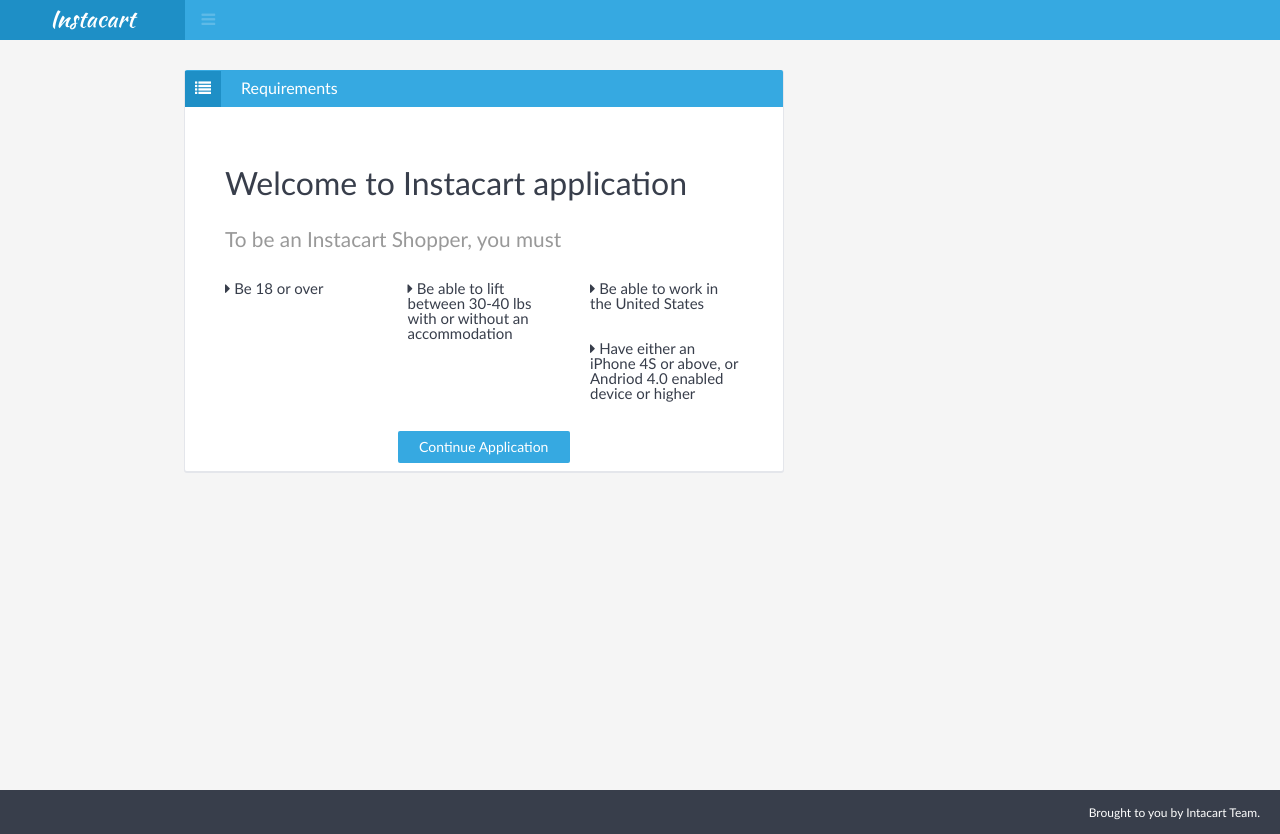
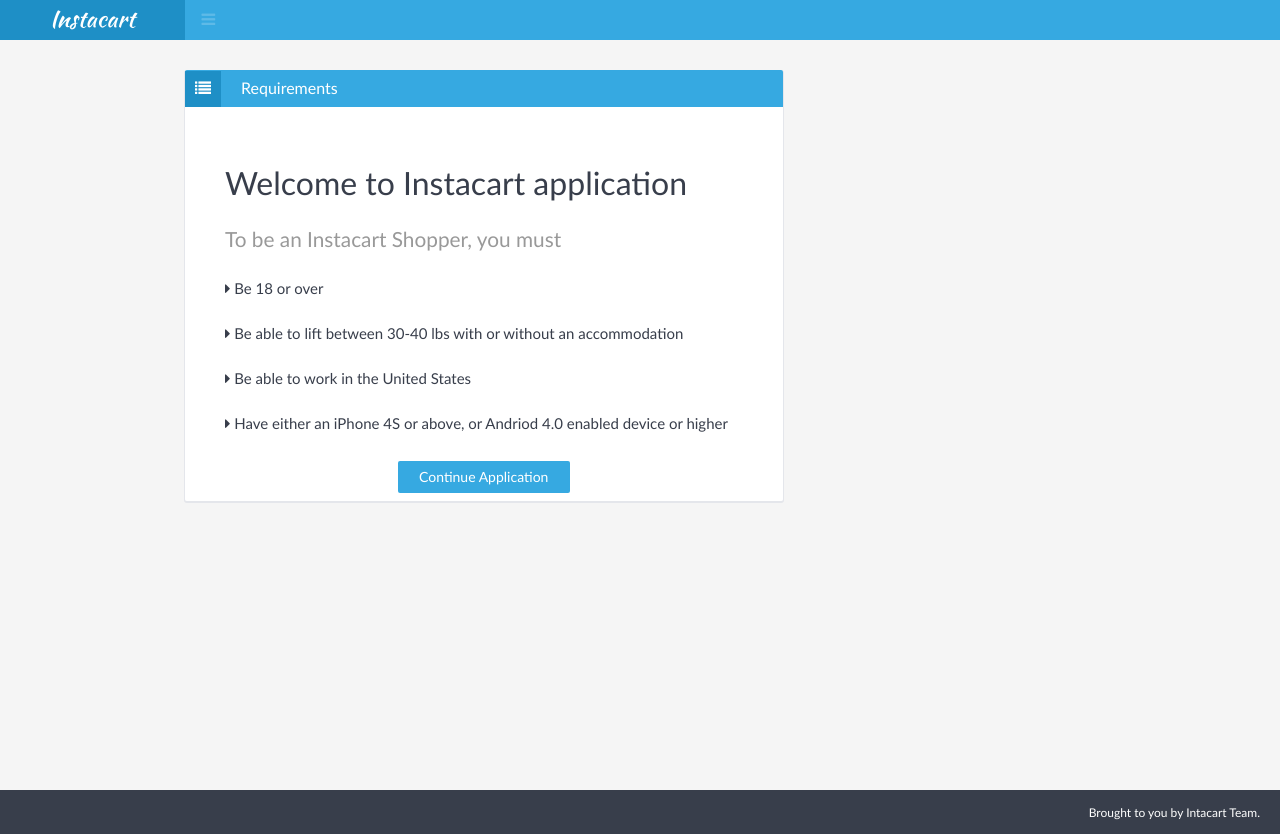
Before and after one commit to world9604/instacart-1, a Django app: template templates/core/apply.html in a window 1280 px wide. Run offline with Django 3.2, Linux system fonts and the light colour scheme; the template is opened without the code that fills it, so the values that code supplies are empty; parts of the project's set-up code (start-up, migrations or seed data) failed here and were passed over; some libraries are stand-ins or nearby versions.

Commit message:
fixed the width

```diff
--- a/core/views.py
+++ b/core/views.py
@@ -43,7 +43,6 @@
   if 'uid' not in request.session:
     return redirect('login')
   user = User.objects.get(id=request.session['uid'])
-
 
   if user.stage == 'applied':
     return redirect('apply')
--- a/templates/core/apply.html
+++ b/templates/core/apply.html
@@ -16,16 +16,16 @@
 
 
         <div class="row">
-          <div class="col-lg-4">
+          <div class="col-lg-12">
             <h3> <i class="fa fa-caret-right"></i> Be 18 or over</h3>
           </div>
-          <div class="col-lg-4">
+          <div class="col-lg-12">
             <h3> <i class="fa fa-caret-right"></i> Be able to lift between 30-40 lbs with or without an accommodation</h3>
           </div>
-          <div class="col-lg-4">
+          <div class="col-lg-12">
             <h3> <i class="fa fa-caret-right"></i> Be able to work in the United States</h3>
           </div>
-          <div class="col-lg-4">
+          <div class="col-lg-12">
             <h3> <i class="fa fa-caret-right"></i> Have either an iPhone 4S or above, or Andriod 4.0 enabled device or higher</h3>
           </div>
         </div>
```
Also changed, not shown: 1 other file.
